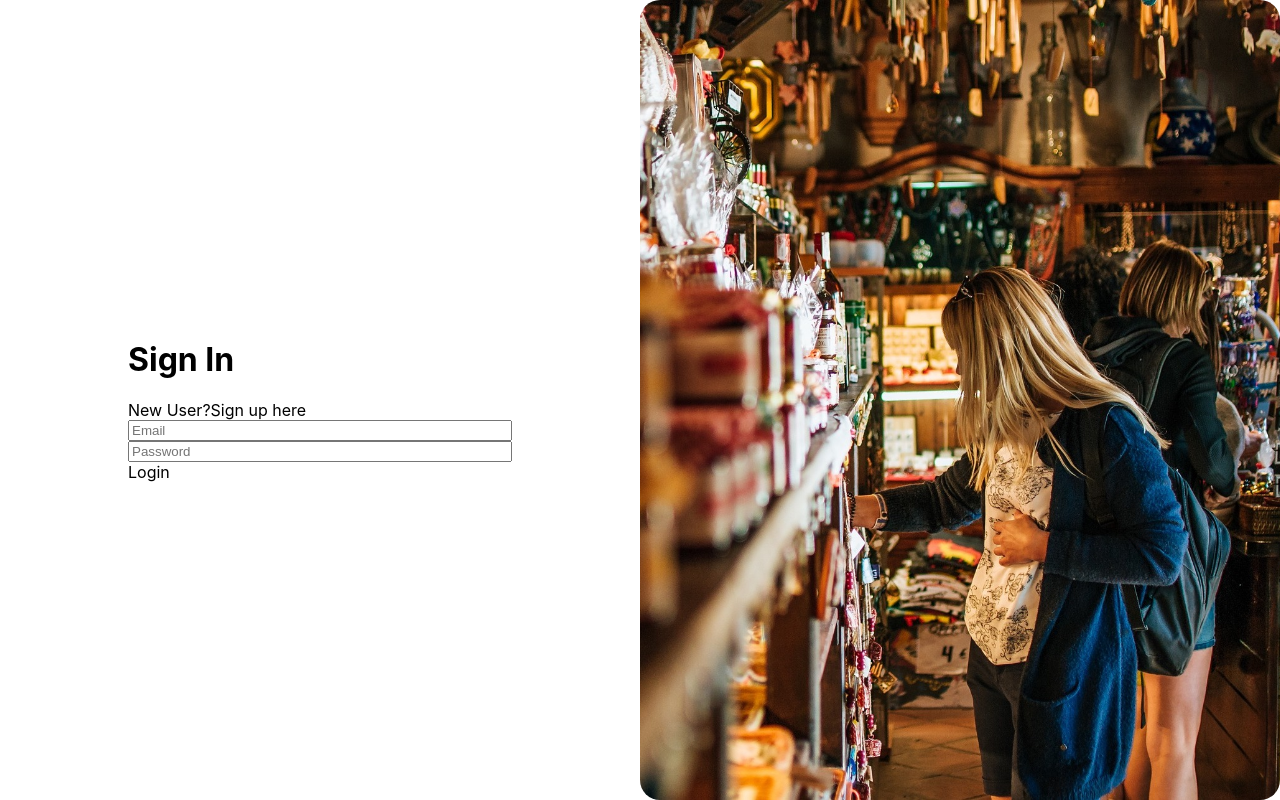
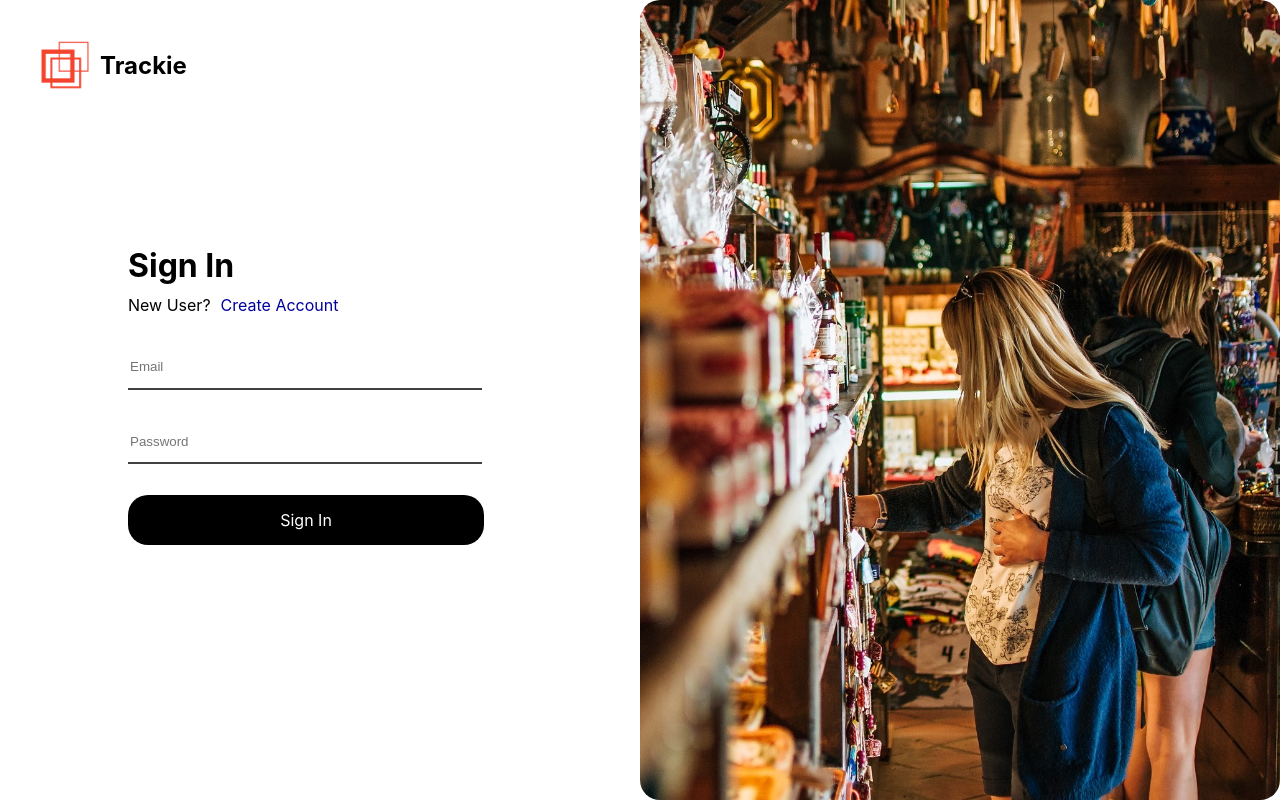
Before and after one commit to rethegreat/trackie, a React (Create React App) app in the folder frontend/: page /login in a window 1280 px wide. Built offline with nearby package versions, Linux system fonts and the light colour scheme.

Commit message:
created trackie login page

```diff
--- a/frontend/src/Pages/LoginPage.css
+++ b/frontend/src/Pages/LoginPage.css
@@ -21,13 +21,16 @@
     padding-left: 10vw;
 
     width: 30vw;
+    height: 350px;
 
     display: flex;
     flex-direction: column;
+
+    justify-content: space-between;
+
 }
 
 .right-login {
-
 
     height: 100vh;
     width: 50vw;
@@ -42,3 +45,58 @@
     display: flex;
     flex-direction: row;
 }
+
+.login-input {
+    width: 350px;
+    height: 40px;
+
+    border: none;
+    border-bottom: 2px solid rgb(65, 65, 65);
+
+    outline: none;
+}
+
+.create-account {
+    padding-left: 10px;
+
+    color: rgb(0, 0, 156);
+}
+
+.login-button {
+    display: flex;
+    justify-content: center;
+    align-items: center;
+
+
+    height: 50px;
+    width: 356px;
+    background-color: black;
+
+    color: white;
+
+    border-radius: 20px;
+}
+
+.title {
+    margin-bottom: 10px;
+}
+
+.logo {
+    position: absolute;
+
+    padding-left: 40px;
+    padding-top: 40px;
+
+    display: flex;
+
+    justify-content: center;
+    align-items: center;
+
+    font-size: 24px;
+    font-weight: bold;
+}
+
+.trackie-logo {
+    height: 50px;
+    padding-right: 10px;
+}
--- a/frontend/src/Pages/LoginPage.js
+++ b/frontend/src/Pages/LoginPage.js
@@ -3,27 +3,38 @@ import "./LoginPage.css";
 
 function LoginPage() {
   return (
+    <div>
+      <div className="logo">
+        <img src="/trackie-logo.jpg" className="trackie-logo" alt="" />
+        Trackie
+      </div>
       <div className="login-main">
         <div className="left-login">
-        <h1>Sign In</h1>
+          <div>
+            <h1 className="title">Sign In</h1>
 
             <div className="signup">
               <div>New User?</div>
-          <div>Sign up here</div>
+              <div className="create-account">Create Account</div>
+            </div>
           </div>
 
-        <input placeholder="Email"/>
+          <input className="login-input" placeholder="Email" />
 
-        <input placeholder="Password"/>
-        <div>Login</div>
+          <input
+            className="login-input"
+            placeholder="Password"
+            type="password"
+          />
+          <div className="login-button">Sign In</div>
 
           <div></div>
         </div>
 
         <div className="right-login">
-        <img src="/login_shopping.jpg" className="shopping-image" alt=""/>
+          <img src="/login_shopping.jpg" className="shopping-image" alt="" />
         </div>
-
+      </div>
     </div>
   );
 }
```
Also changed, not shown: frontend/public/trackie-logo.jpg (added), 1 other file (tests, documents, lock files or other folders). Lines whose indentation alone changed are shown as unchanged.
